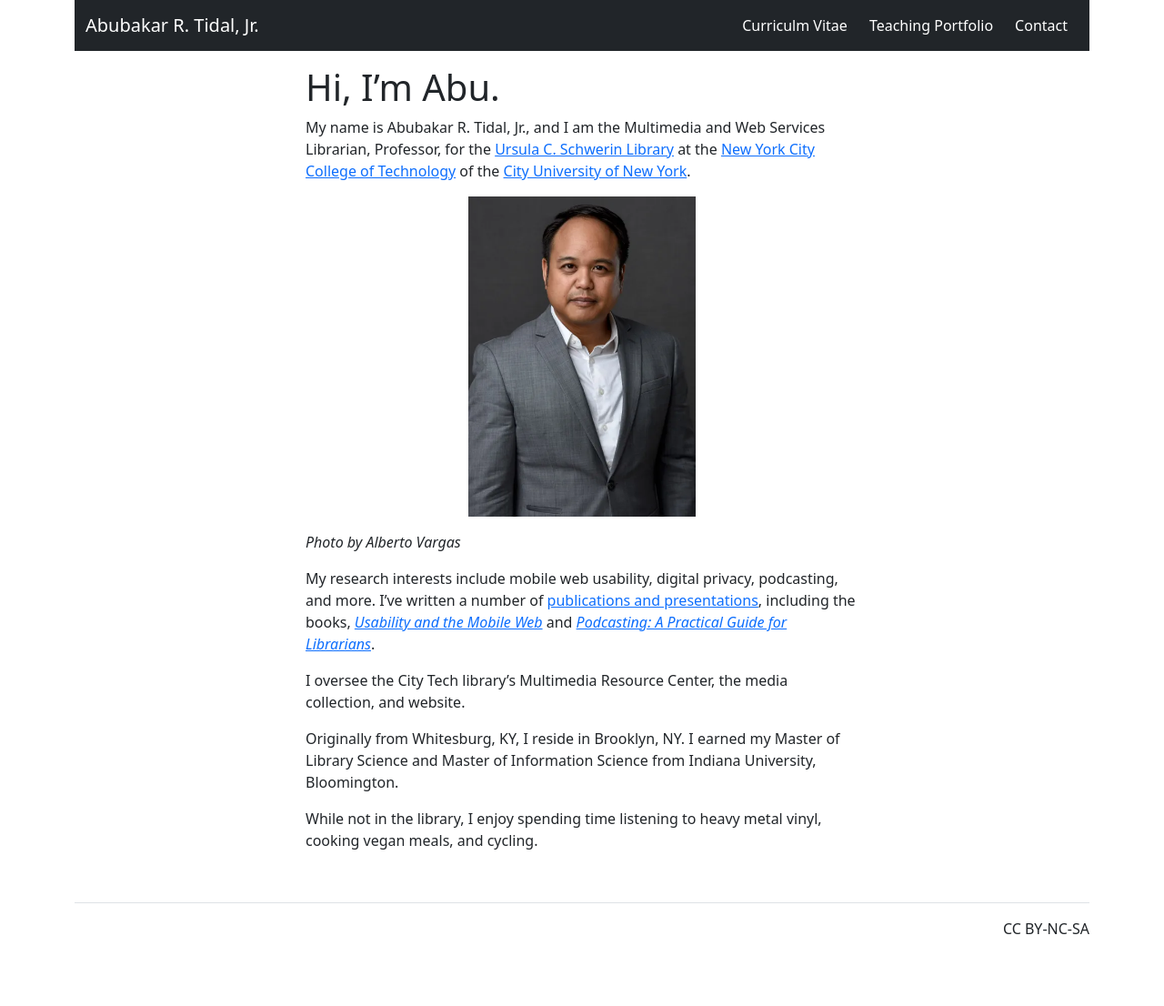
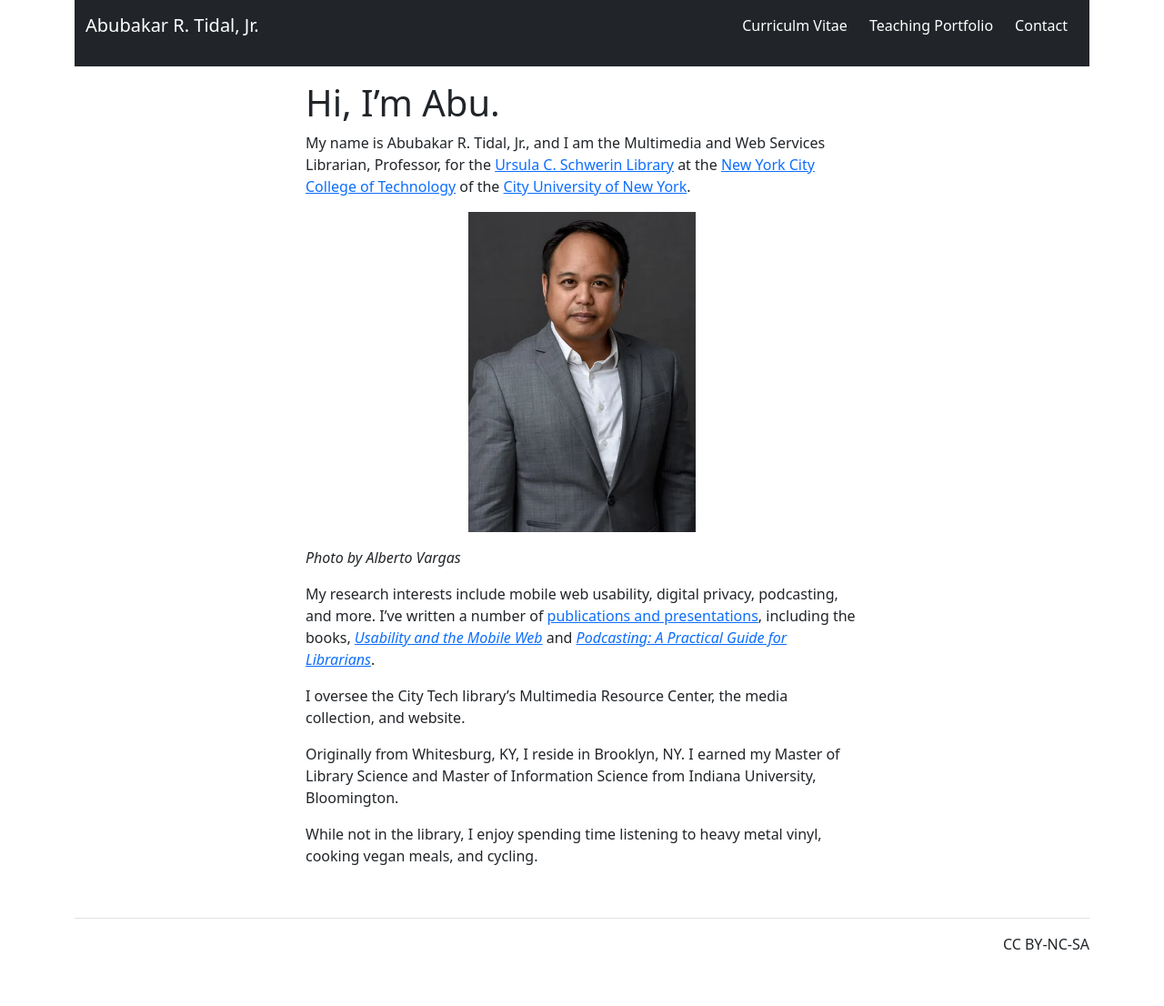
Before and after one commit to KentuckyFriedTofu/KentuckyFriedTofu.github.io, a Jekyll site: the page built from index.md, in a window 1280 px wide. Shown: the whole page at 91% size. Built offline with Jekyll 4.4.1, drawn with Linux system fonts in a browser that asks for light colours.

Commit message:
Update main.css

```diff
--- a/assets/main.css
+++ b/assets/main.css
@@ -1,3 +1,10 @@
+.footer{
+  padding-top: 50px;
+}
+
+.navbar{
+  padding-bottom: 25px;
+}
 .cover-container {
   max-width: 42em;
 }
```
